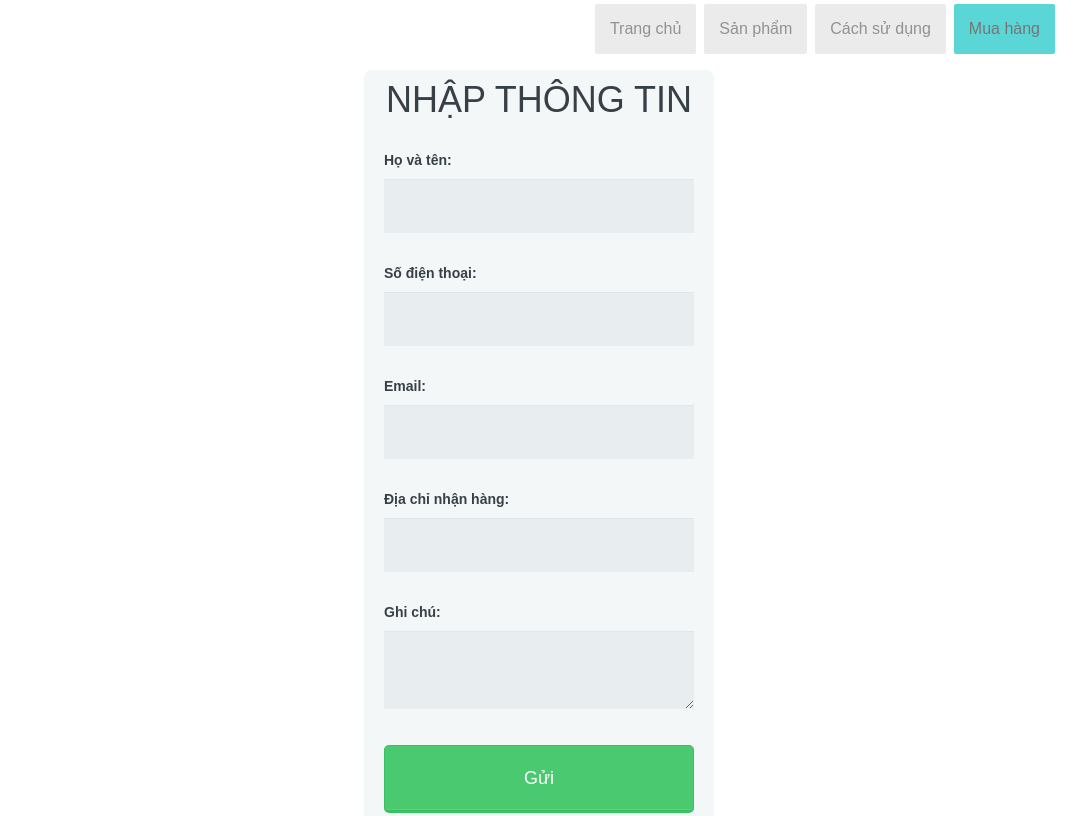
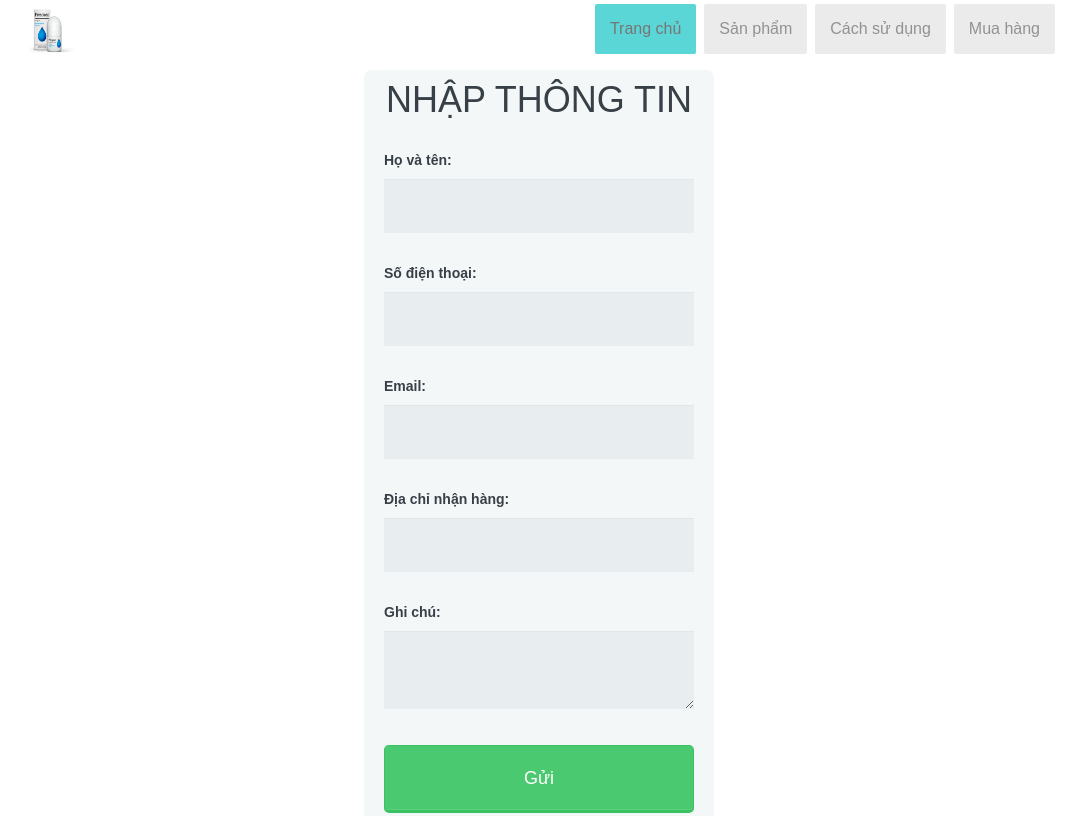
Before and after one commit to NguyenDuyKien/nguyenduykien.github.io, a plain HTML site: page perspirex/buy.html in a window 1280 px wide. Shown: the top 816 px of the page, without its empty margins (101-1187 px from the left). Drawn offline with nearby package versions, Linux system fonts and the light colour scheme.

Commit message:
update menu

```diff
--- a/perspirex/buy.html
+++ b/perspirex/buy.html
@@ -5,17 +5,15 @@
     <meta http-equiv="X-UA-Compatible" content="IE=edge">
     <meta name="viewport" content="width=device-width, initial-scale=1">
     <meta name="keywords" content="footer, address, phone, icons" />
-    <title>Mua hàng</title>
+    <title>Title</title>
     <link rel="stylesheet" href="https://maxcdn.bootstrapcdn.com/bootstrap/3.3.6/css/bootstrap.min.css"
           integrity="sha384-1q8mTJOASx8j1Au+a5WDVnPi2lkFfwwEAa8hDDdjZlpLegxhjVME1fgjWPGmkzs7"
           crossorigin="anonymous">
     <link rel="stylesheet" type="text/css" href="css/index.css">
-    <link rel="stylesheet" type="text/css" href="css/buy.css">
     <link rel="stylesheet" href="css/demo.css">
+    <link rel="stylesheet" href="css/buy.css">
     <link rel="stylesheet" href="css/footer.css">
-
     <link rel="stylesheet" href="http://maxcdn.bootstrapcdn.com/font-awesome/4.2.0/css/font-awesome.min.css">
-
     <link href="http://fonts.googleapis.com/css?family=Cookie" rel="stylesheet" type="text/css">
 </head>
 <body>
@@ -23,6 +21,9 @@
         <div class="container">
             <nav class="container navbar-fixed-top">
                 <div id="menu">
+                    <a href="index.html">
+                        <img src="img/logo.jpg" class="img-responsive logo" alt="">
+                    </a>
                     <nav class="navbar navbar-default">
                         <div class="container-fluid ">
                             <!-- Image brand-->
@@ -42,11 +43,10 @@
                             <!-- Collect the nav links, forms, and other content for toggling -->
                             <div class="collapse navbar-collapse" id="bs-example-navbar-collapse-1">
                                 <ul class="nav navbar-nav navbar-right col-sm-pull-3">
-                                <li><a href="index.html">Trang chủ</a></li>
+                                    <li class="active"><a href="index.html">Trang chủ <span class="sr-only">(current)</span></a></li>
                                     <li><a href="product.html">Sản phẩm</a></li>
                                     <li><a href="use.html">Cách sử dụng</a></li>
-                                <li class="active"><a href="#">Mua hàng <span class="sr-only">(current)</span></a></li>
-                            </ul>
+                                    <li><a href="#">Mua hàng</a></li></ul>
                             </div><!-- /.navbar-collapse -->
                         </div><!-- /.container-fluid -->
                     </nav>
@@ -69,7 +69,7 @@
                     <input type="text" id="address" name="user_address">
                     <label for="note">Ghi chú:</label>
                     <textarea id="note" name="user_note"></textarea>
-                    <button type="submit">Gửi</button>
+                    <button type="submit" class="submit">Gửi</button>
             </form>
         </div>
     </section>
@@ -79,9 +79,7 @@
             <h3>TAB <span>Store</span></h3>
             <p class="footer-company-name">Coppy right by KStar &copy; 2016</p>
         </div>
-
         <div class="footer-center">
-
             <div>
                 <i class="fa fa-map-marker"></i>
                 <p><span>Số nhà 15 ngách 141 ngõ Thịnh Quang</span> Đống Đa, Hà Nội</p>
--- a/perspirex/css/buy.css
+++ b/perspirex/css/buy.css
@@ -58,7 +58,7 @@ select {
     border-radius: 2px;
 }
 
-button {
+.submit {
     padding: 19px 39px 18px 39px;
     color: #FFF;
     background-color: #4bc970;
--- a/perspirex/css/index.css
+++ b/perspirex/css/index.css
@@ -18,6 +18,21 @@
     font-weight: bold;
     text-align: center;
 }
+.logo{
+    width: 50px;
+    height: 50px;
+    position: absolute;
+    top: 5px;
+    left: 70px;
+    z-index: 4;
+}
 p{
     font-size: 16px;
 }
+@media screen and (max-width: 425px) {
+
+    .logo {
+        display: none;
+    }
+
+}
```
Also changed, not shown: perspirex/index.html (+3 -0 lines), perspirex/product.html (+3 -0 lines), perspirex/use.html (+3 -0 lines), perspirex/img/logo.jpg (added). Lines whose indentation alone changed are shown as unchanged.
